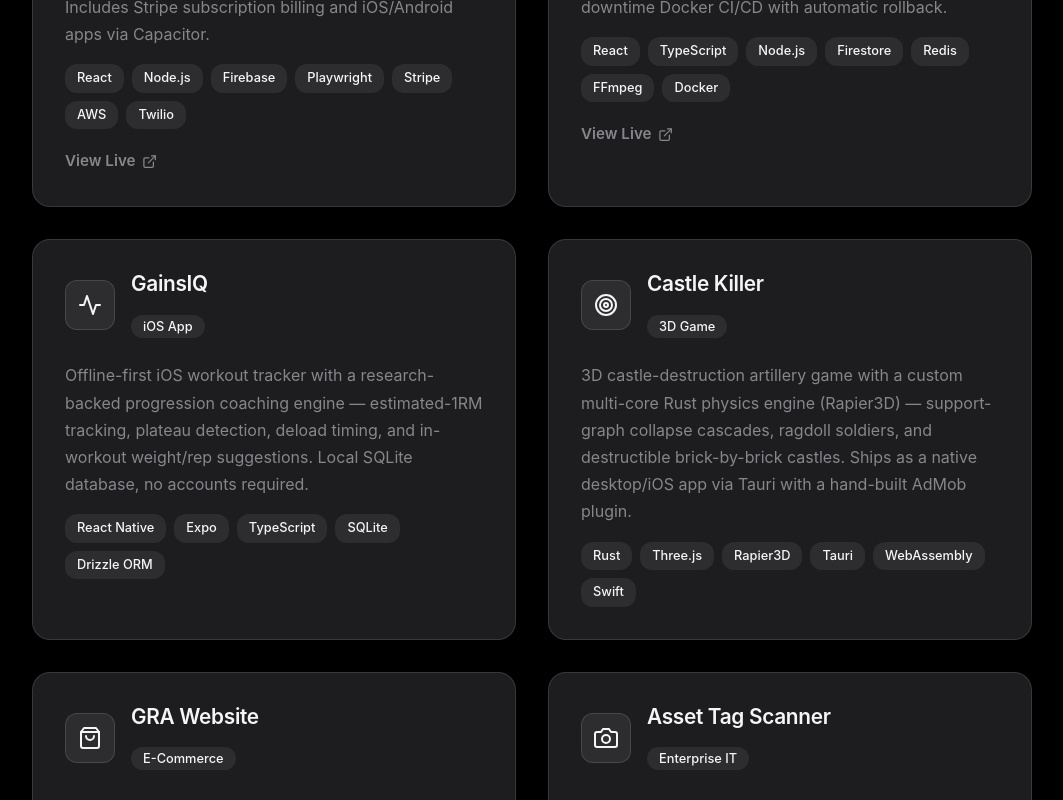
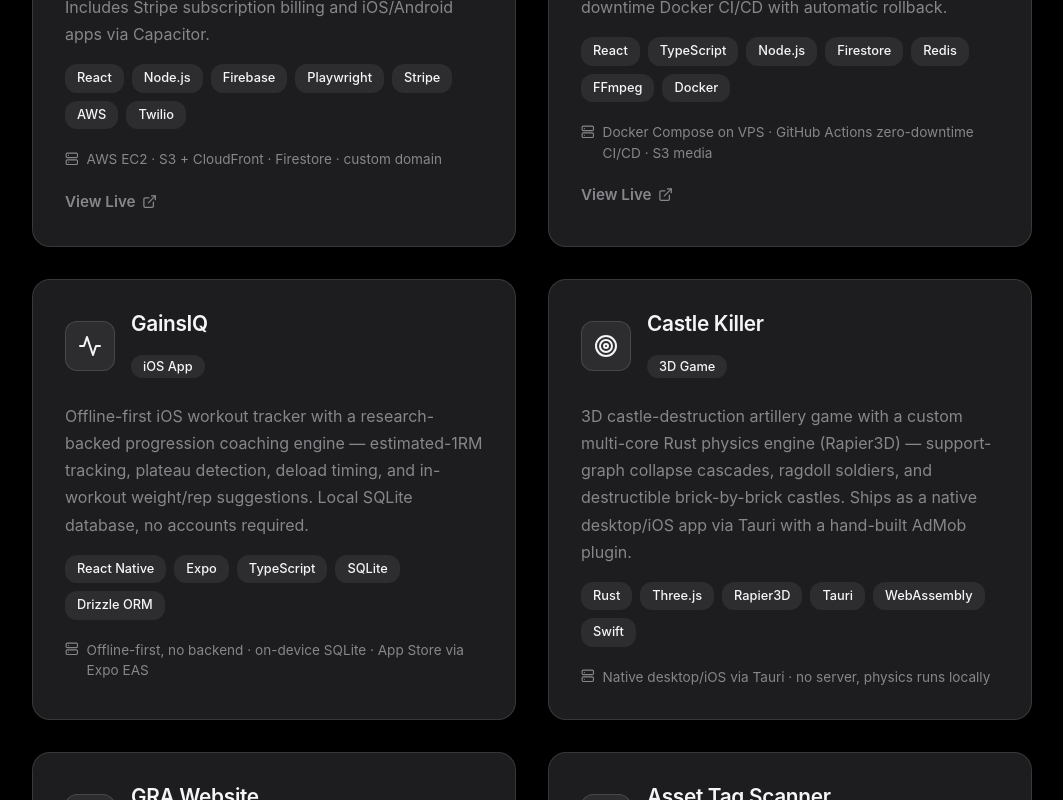
Before and after one commit to AdkersonJohn/resume-website, a React (Create React App) app: page / in a window 1280 px wide. Shown: the part 4600-5400 px from the top of the page, without its empty margins (108-1171 px from the left). Built offline with nearby package versions, Linux system fonts and the light colour scheme.

Commit message:
Add hosting details to project cards
Implement hosting field, HostingRow styled component, and render hosting infrastructure details for all seven projects with server icon.

```diff
--- a/src/components/Projects.tsx
+++ b/src/components/Projects.tsx
@@ -10,6 +10,7 @@
   FiCamera,
   FiWatch,
   FiExternalLink,
+  FiServer,
 } from "react-icons/fi";
 
 const ProjectsSection = styled.section`
@@ -116,12 +117,28 @@
   }
 `;
 
+const HostingRow = styled.div`
+  display: flex;
+  align-items: flex-start;
+  gap: 0.5rem;
+  margin-top: 1.25rem;
+  font-size: 0.85rem;
+  color: var(--text-secondary);
+  line-height: 1.5;
+
+  svg {
+    flex-shrink: 0;
+    margin-top: 0.15rem;
+  }
+`;
+
 interface Project {
   title: string;
   technology: string;
   icon: React.ReactElement;
   description: string;
   techStack: string[];
+  hosting: string;
   liveUrl?: string;
 }
 
@@ -142,6 +159,7 @@
         "AWS",
         "Twilio",
       ],
+      hosting: "AWS EC2 · S3 + CloudFront · Firestore · custom domain",
       liveUrl: "https://campscout.tech",
     },
     {
@@ -159,6 +177,7 @@
         "FFmpeg",
         "Docker",
       ],
+      hosting: "Docker Compose on VPS · GitHub Actions zero-downtime CI/CD · S3 media",
       liveUrl: "https://autosocials.work",
     },
     {
@@ -168,6 +187,7 @@
       description:
         "Offline-first iOS workout tracker with a research-backed progression coaching engine — estimated-1RM tracking, plateau detection, deload timing, and in-workout weight/rep suggestions. Local SQLite database, no accounts required.",
       techStack: ["React Native", "Expo", "TypeScript", "SQLite", "Drizzle ORM"],
+      hosting: "Offline-first, no backend · on-device SQLite · App Store via Expo EAS",
     },
     {
       title: "Castle Killer",
@@ -183,6 +203,7 @@
         "WebAssembly",
         "Swift",
       ],
+      hosting: "Native desktop/iOS via Tauri · no server, physics runs locally",
     },
     {
       title: "GRA Website",
@@ -199,6 +220,7 @@
         "AWS",
         "Terraform",
       ],
+      hosting: "AWS via Terraform · S3 + CloudFront · ECS Fargate + ALB · GitHub Actions",
     },
     {
       title: "Asset Tag Scanner",
@@ -207,6 +229,7 @@
       description:
         "Power Apps barcode-scanning app used during hardware refresh cycles — scans device asset tags and cross-references SharePoint to instantly flag which machines need cut sheets, including nonstandard-device and missing-inventory detection.",
       techStack: ["Power Apps", "SharePoint", "Power Fx", "Microsoft 365"],
+      hosting: "Microsoft Power Platform (M365 cloud) · SharePoint backend",
     },
     {
       title: "Pong With Friends",
@@ -215,6 +238,7 @@
       description:
         "Native Apple Watch Pong with Digital Crown paddle control and real-time watch-to-watch multiplayer — host-authoritative netcode over Apple's Network framework, 60fps SwiftUI Canvas rendering, and haptic feedback.",
       techStack: ["Swift", "SwiftUI", "watchOS", "Network framework"],
+      hosting: "Runs entirely on-watch · local-network multiplayer · TestFlight",
     },
   ];
 
@@ -255,6 +279,11 @@
                 ))}
               </ProjectTech>
 
+              <HostingRow>
+                <FiServer />
+                {project.hosting}
+              </HostingRow>
+
               {project.liveUrl && (
                 <LiveLink
                   href={project.liveUrl}
```
Also changed, not shown: 1 other file (tests, documents, lock files or other folders).
